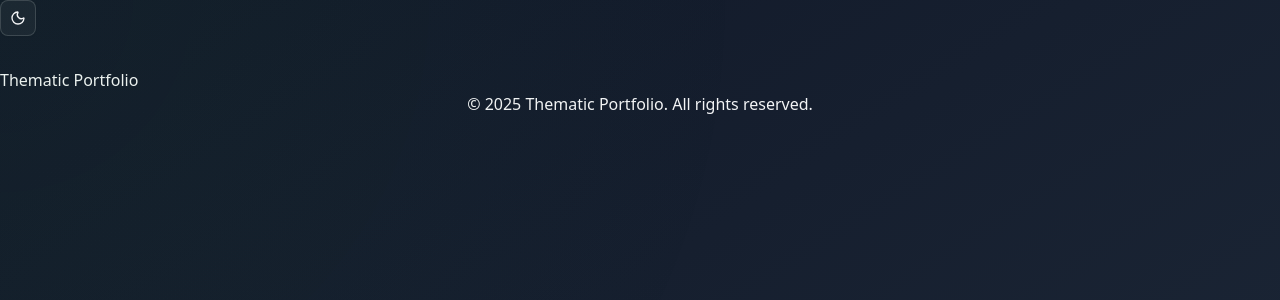
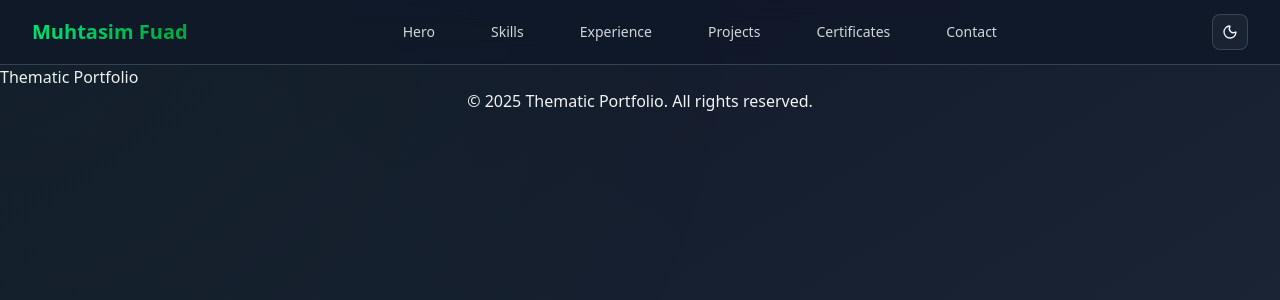
Before and after one commit to Muhtasim-Fuad-Showmik/thematic-portfolio, a Next.js app: page / in a window 1280 px wide. Shown: the top 300 px of the page. Built offline with nearby package versions, Linux system fonts and the light colour scheme.

Commit message:
feat: add navbar and move layout components from page to root layout

```diff
--- a/app/layout.tsx
+++ b/app/layout.tsx
@@ -1,7 +1,9 @@
+import { AnimatedBackgroundElements } from "@/components/animated-background-elements";
+import Navbar from "@/components/navbar";
+import { ThemeProvider } from "@/components/theme-provider";
 import type { Metadata } from "next";
 import { Geist, Geist_Mono } from "next/font/google";
 import "./globals.css";
-import { ThemeProvider } from "@/components/theme-provider";
 
 const geistSans = Geist({
   variable: "--font-geist-sans",
@@ -14,8 +16,8 @@ const geistMono = Geist_Mono({
 });
 
 export const metadata: Metadata = {
-  title: "Create Next App",
-  description: "Generated by create next app",
+  title: "Muhtasim Fuad Showmik",
+  description: "Portfolio of a passionate Software Engineer",
 };
 
 export default function RootLayout({
@@ -34,7 +36,14 @@ export default function RootLayout({
           enableSystem
           disableTransitionOnChange
         >
-          {children}
+          <div className="relative overflow-x-hidden min-h-screen transition-colors duration-300 bg-gradient-to-br from-gray-50 to-gray-100 text-gray-900 dark:bg-gradient-to-br dark:from-gray-900 dark:to-gray-800 dark:text-gray-100">
+            <AnimatedBackgroundElements />
+            <Navbar />
+            {children}
+            <footer className="row-start-3 flex gap-[24px] flex-wrap items-center justify-center">
+              <p>© 2025 Thematic Portfolio. All rights reserved.</p>
+            </footer>
+          </div>
         </ThemeProvider>
       </body>
     </html>
--- a/app/page.tsx
+++ b/app/page.tsx
@@ -1,19 +1,9 @@
 "use client";
-
-import { AnimatedBackgroundElements } from "@/components/animated-background-elements";
-import { ThemeToggle } from "@/components/theme-toggle";
 
 export default function Home() {
   return (
-    <div className="relative overflow-x-hidden min-h-screen transition-colors duration-300 bg-gradient-to-br from-gray-50 to-gray-100 text-gray-900 dark:bg-gradient-to-br dark:from-gray-900 dark:to-gray-800 dark:text-gray-100">
-      <AnimatedBackgroundElements />
-      <main className="flex flex-col gap-[32px] row-start-2 items-center sm:items-start">
-        <ThemeToggle />
-        <h1>Thematic Portfolio</h1>
-      </main>
-      <footer className="row-start-3 flex gap-[24px] flex-wrap items-center justify-center">
-        <p>© 2025 Thematic Portfolio. All rights reserved.</p>
-      </footer>
-    </div>
+    <main className="flex flex-col gap-[32px] row-start-2 items-center sm:items-start">
+      <h1>Thematic Portfolio</h1>
+    </main>
   );
 }
--- /dev/null
+++ b/components/navbar.tsx
@@ -0,0 +1,96 @@
+"use client";
+import { navItems } from "@/constants/navItems";
+import React, { useState } from "react";
+import { ThemeToggle } from "./theme-toggle";
+
+type NavbarProps = {};
+
+const Navbar: React.FC<NavbarProps> = ({}) => {
+  const [isMenuOpen, setIsMenuOpen] = useState(false);
+
+  const scrollToSection = (sectionId: string) => {
+    document.getElementById(sectionId)?.scrollIntoView({ behavior: "smooth" });
+  };
+
+  return (
+    <nav className="sticky top-0 z-50 transition-colors duration-300 bg-white/80 backdrop-blur-md border-b border-gray-200 dark:bg-gray-900/80 dark:backdrop-blur-md dark:border-b dark:border-gray-700">
+      <div className="max-w-7xl mx-auto px-4 sm:px-6 lg:px-8">
+        <div className="flex justify-between items-center h-16">
+          <div className="flex-shrink-0 font-bold text-xl bg-gradient-to-r from-green-400 to-green-600 bg-clip-text text-transparent">
+            Muhtasim Fuad
+          </div>
+
+          {/* Desktop Navigation */}
+          <div className="hidden md:flex items-center space-x-8">
+            {navItems.map((item) => (
+              <button
+                key={item}
+                onClick={() => scrollToSection(item)}
+                className="px-3 py-2 text-sm font-medium transition-colors relative group text-gray-600 hover:text-green-600 dark:text-gray-300 dark:hover:text-green-400"
+              >
+                {item.charAt(0).toUpperCase() + item.slice(1)}
+                <span className="absolute -bottom-1 left-0 w-0 h-0.5 transition-all group-hover:w-full bg-green-600 dark:bg-green-400"></span>
+              </button>
+            ))}
+          </div>
+
+          {/* Theme Toggle and Mobile menu button */}
+          <div className="flex items-center gap-4">
+            <ThemeToggle />
+
+            <div className="md:hidden">
+              <button
+                onClick={(e) => {
+                  e.stopPropagation();
+                  setIsMenuOpen(!isMenuOpen);
+                }}
+                className="focus:outline-none text-gray-600 hover:text-green-600 dark:text-gray-300 dark:hover:text-green-400"
+              >
+                <svg
+                  className="h-6 w-6"
+                  fill="none"
+                  viewBox="0 0 24 24"
+                  stroke="currentColor"
+                >
+                  <path
+                    strokeLinecap="round"
+                    strokeLinejoin="round"
+                    strokeWidth={2}
+                    d="M4 6h16M4 12h16M4 18h16"
+                  />
+                </svg>
+              </button>
+            </div>
+          </div>
+        </div>
+      </div>
+
+      {/* Mobile Navigation */}
+      {isMenuOpen && (
+        <div className="md:hidden backdrop-blur-sm border-t bg-white/95 border-gray-200 dark:bg-gray-900/95 dark:border-gray-700">
+          <div className="px-2 pt-2 pb-3 space-y-1">
+            {[
+              "hero",
+              "skills",
+              "experience",
+              "projects",
+              "certificates",
+              "contact",
+            ].map((item) => (
+              <button
+                key={item}
+                onClick={() => scrollToSection(item)}
+                className="block px-3 py-2 text-base font-medium w-full text-left relative group text-gray-600 hover:text-green-600 dark:text-gray-300 dark:hover:text-green-400"
+              >
+                {item.charAt(0).toUpperCase() + item.slice(1)}
+                <span className="absolute -bottom-1 left-3 w-0 h-0.5 transition-all group-hover:w-8 bg-green-600 dark:bg-green-400"></span>
+              </button>
+            ))}
+          </div>
+        </div>
+      )}
+    </nav>
+  );
+};
+
+export default Navbar;
--- /dev/null
+++ b/constants/navItems.ts
@@ -0,0 +1,8 @@
+export const navItems = [
+    "hero",
+    "skills",
+    "experience",
+    "projects",
+    "certificates",
+    "contact",
+  ];
```
